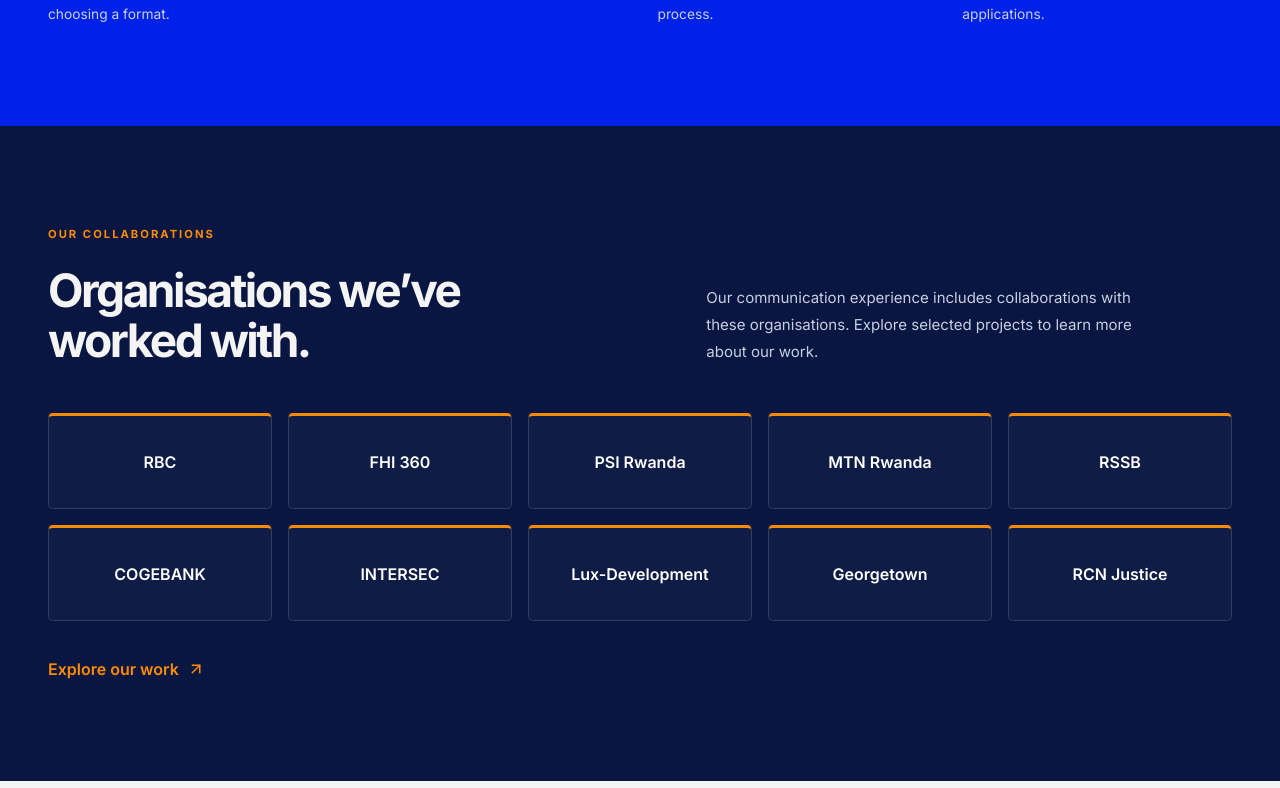
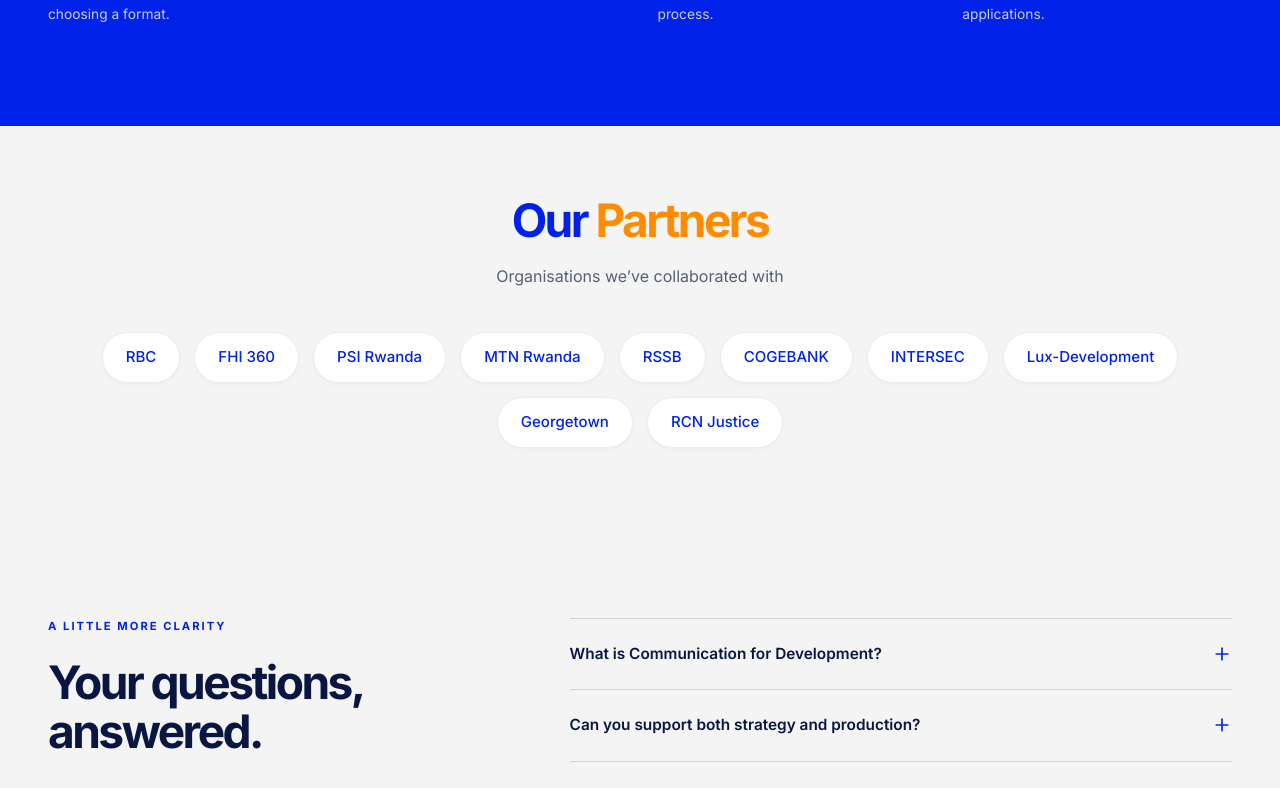
Before and after one commit to Kellysandrine/WIN-site, a React (Vite) app in the folder app/: page /communication-services in a window 1280 px wide. Shown: the part 2560-3348 px from the top of the page. Built offline with nearby package versions, Linux system fonts and the light colour scheme.

Commit message:
Use centered Our Partners heading and rounded name pills to match reference

```diff
--- a/app/src/components/CommunicationPartners.tsx
+++ b/app/src/components/CommunicationPartners.tsx
@@ -1,6 +1,3 @@
-import { Link } from 'react-router';
-import { ArrowUpRight } from 'lucide-react';
-
 // Restored from the original communication page's published partner list.
 const partners = [
   'RBC', 'FHI 360', 'PSI Rwanda', 'MTN Rwanda', 'RSSB',
@@ -9,19 +6,13 @@
 
 export default function CommunicationPartners() {
   return (
-    <section className="win-section win-navy" aria-labelledby="communication-partners-title">
+    <section className="win-section win-light win-partners" aria-labelledby="communication-partners-title">
       <div className="win-container">
-        <div className="win-section-head">
-          <div>
-            <p className="win-eyebrow">Our collaborations</p>
-            <h2 id="communication-partners-title">Organisations we’ve<br />worked with.</h2>
-          </div>
-          <p>Our communication experience includes collaborations with these organisations. Explore selected projects to learn more about our work.</p>
-        </div>
-        <ul className="win-partner-grid" aria-label="Organisations we have collaborated with">
+        <h2 id="communication-partners-title">Our <span>Partners</span></h2>
+        <p>Organisations we’ve collaborated with</p>
+        <ul className="win-partner-grid" aria-label="Our partners">
           {partners.map(partner => <li key={partner}>{partner}</li>)}
         </ul>
-        <Link className="win-text-link" to="/projects">Explore our work <ArrowUpRight size={18} aria-hidden="true" /></Link>
       </div>
     </section>
   );
```
Also changed, not shown: app/src/index.css.
